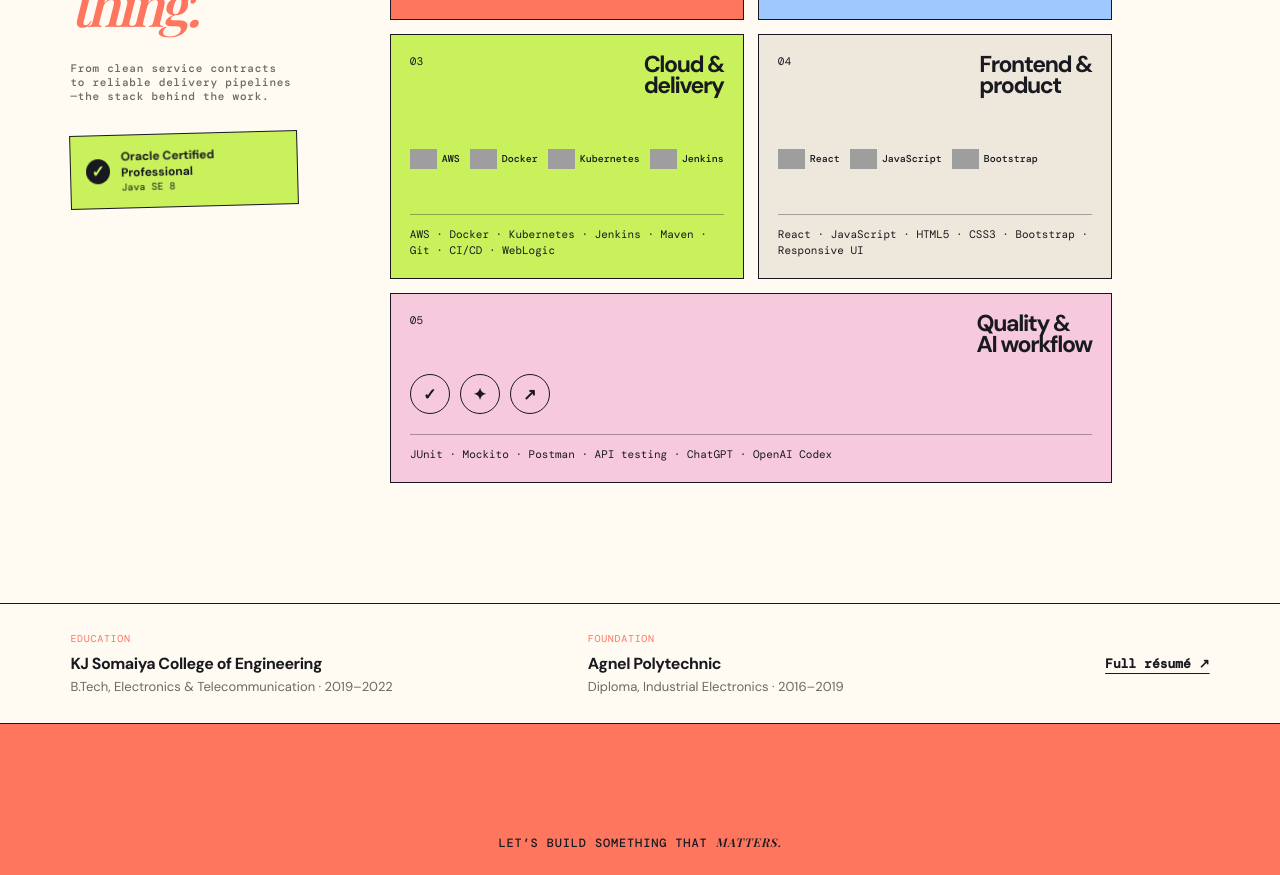
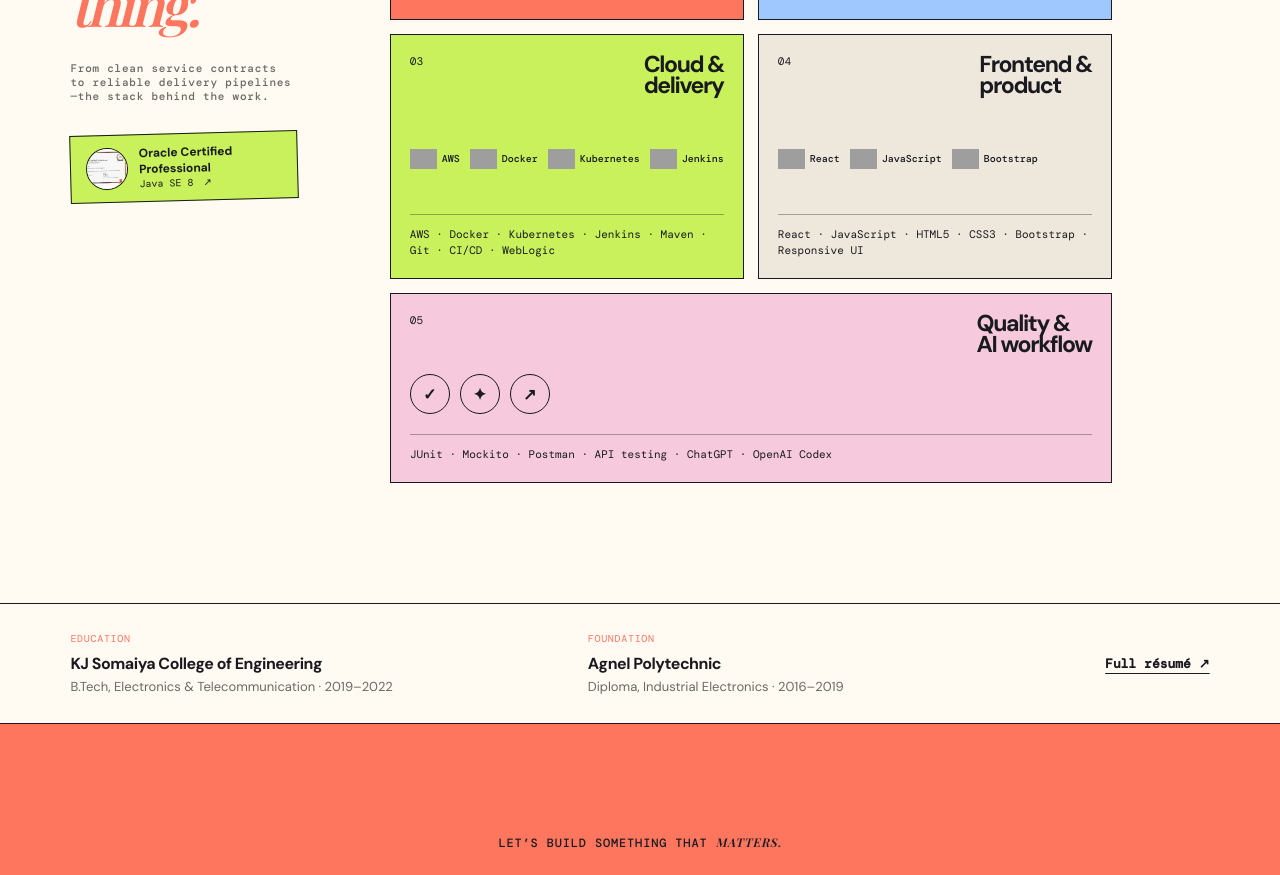
Before and after one commit to ShreyaaPawar/shreya-portfolio-redesign, a React (Vite) app: page / in a window 1280 px wide. Shown: the part 4060-4935 px from the top of the page. Built offline with nearby package versions, Linux system fonts and the light colour scheme; grey boxes are pictures that could not be loaded; a web font is replaced by a local one.

Commit message:
version 21

```diff
--- a/src/App.jsx
+++ b/src/App.jsx
@@ -386,14 +386,17 @@ function App() {
               From clean service contracts to reliable delivery pipelines—the
               stack behind the work.
             </p>
-            <div className="cert-badge">
-              <span>✓</span>
-              <p>
-                <b>Oracle Certified Professional</b>
-                <br />
-                Java SE 8
-              </p>
-            </div>
+            <span className="cert-wrap">
+              <a className="cert-badge" href="/oracle-java-se8-certificate.jpg" target="_blank" rel="noreferrer" aria-label="Open Oracle Java SE 8 certificate">
+                <img src="/oracle-java-se8-certificate.jpg" alt="Oracle Certified Professional badge" />
+                <p>
+                  <b>Oracle Certified Professional</b>
+                  <br />
+                  Java SE 8 <em>↗</em>
+                </p>
+              </a>
+              <span className="cert-preview" aria-hidden="true"><img src="/oracle-java-se8-certificate.jpg" alt="" /></span>
+            </span>
           </div>
           <div className="toolkit-wall">
             <article className="toolkit-card toolkit-card--java">
--- a/src/overrides.css
+++ b/src/overrides.css
@@ -28,7 +28,8 @@
 .logo-row { display:flex; align-items:center; gap: 10px; flex: 1; padding: 23px 0 15px; }.logo-row img { width: 36px; height: 36px; object-fit:contain; }
 .toolkit-card p { border-top: 1px solid #191a2059; margin: 0; padding-top: 12px; font: 11px/1.45 'DM Mono'; }
 .tool-symbols { flex: 1; display: flex; gap: 10px; align-items: center; }.tool-symbols span { border: 1px solid var(--ink); height: 40px; width: 40px; display: grid; place-items: center; border-radius: 50%; font-weight: 700; }
-.cert-badge { margin-top: 30px; padding: 13px 15px; border: 1px solid var(--ink); display: flex; align-items: center; gap: 11px; max-width: 300px; background: var(--lime); transform: rotate(-1.5deg); }.cert-badge > span { width: 25px; height: 25px; border-radius: 50%; background: var(--ink); color: var(--lime); display: grid; place-items: center; font-weight: 700; }.cert-badge p { margin: 0; font: 10px/1.35 'DM Mono'; }.cert-badge b { font-family: 'DM Sans'; font-size: 12px; }
+.cert-badge { margin-top: 30px; padding: 10px 15px; border: 1px solid var(--ink); display: flex; align-items: center; gap: 11px; max-width: 300px; background: var(--lime); transform: rotate(-1.5deg); text-decoration: none; transition: transform .2s, box-shadow .2s; }.cert-badge:hover { transform: rotate(0) translateY(-3px); box-shadow: 5px 5px 0 var(--ink); }.cert-badge img { width: 42px; height: 42px; border-radius: 50%; object-fit: cover; object-position: 83% 20%; border: 1px solid var(--ink); }.cert-badge p { margin: 0; font: 10px/1.35 'DM Mono'; }.cert-badge b { font-family: 'DM Sans'; font-size: 12px; }.cert-badge em { font-style: normal; margin-left: 4px; }
+.cert-wrap { display: inline-block; position: relative; margin-top: 30px; }.cert-wrap .cert-badge { margin-top: 0; }.cert-preview { position: absolute; z-index: 5; left: calc(100% + 18px); bottom: -14px; width: 300px; padding: 5px; background: var(--paper); border: 1px solid var(--ink); box-shadow: 7px 8px 0 var(--ink); opacity: 0; transform: translateY(10px) rotate(2deg); pointer-events: none; transition: opacity .18s, transform .18s; }.cert-preview img { display: block; width: 100%; height: auto; }.cert-wrap:hover .cert-preview { opacity: 1; transform: translateY(0) rotate(2deg); }@media (max-width: 800px), (hover: none) { .cert-preview { display: none; } }
 @media (max-width: 800px) { .toolkit-wall { grid-template-columns: 1fr; }.toolkit-card { min-height: 210px; }.toolkit-card--quality { grid-column: auto; } }
 
 .education-strip { max-width: 1280px; margin: 0 auto; padding: 28px 5.5%; display: grid; grid-template-columns: 1fr 1fr auto; gap: 24px; align-items: center; border-top: 1px solid var(--ink); border-bottom: 1px solid var(--ink); }
```
Also changed, not shown: public/oracle-java-se8-certificate.jpg (added).
